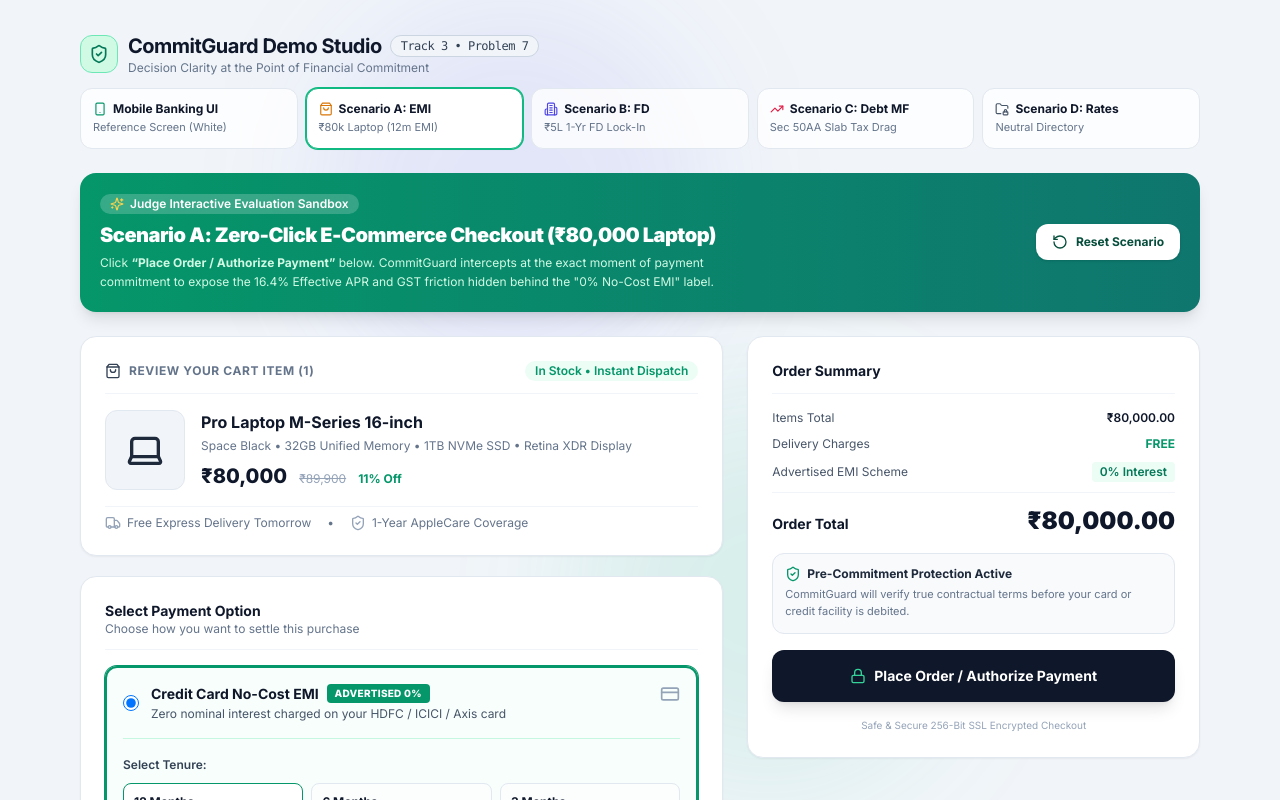
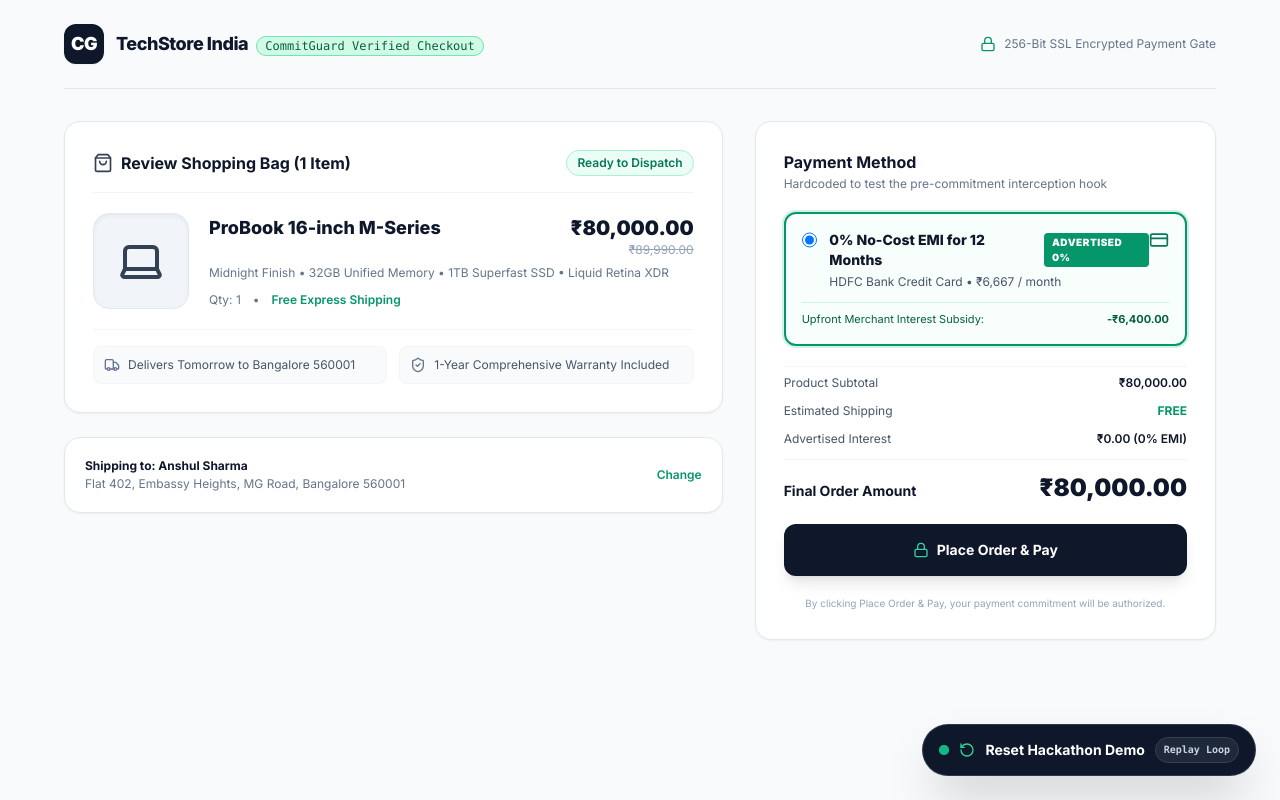
Before and after one commit to Anshhh0306/Finance, a Next.js app: page / in a window 1280 px wide. Shown: the top 800 px of the page. Built offline with nearby package versions, Linux system fonts and the light colour scheme.

Commit message:
feat: implement high-fidelity e-commerce checkout with InterceptorModal and DemoController

```diff
--- a/src/app/page.tsx
+++ b/src/app/page.tsx
@@ -1,250 +1,272 @@
 'use client';
 
 import React, { useState } from 'react';
-import { CommitGuardWidget } from '@/components/CommitGuardWidget';
-import { NeutralDirectory } from '@/components/NeutralDirectory';
-import { MobileBankingPage } from '@/components/MobileBankingPage';
-import { EcommerceCheckoutPage } from '@/components/EcommerceCheckoutPage';
 import {
+  ShoppingBag,
+  CreditCard,
+  Truck,
   ShieldCheck,
-  ShoppingBag,
-  Building2,
-  TrendingUp,
-  FolderLock,
-  Smartphone,
-  RotateCcw,
+  Lock,
+  Laptop,
+  CheckCircle2,
+  AlertCircle,
+  HelpCircle,
 } from 'lucide-react';
+import { InterceptorModal } from '@/components/InterceptorModal';
+import { DemoController } from '@/components/DemoController';
 
-type ActiveScenario = 'EMI' | 'BANK_APP' | 'FD' | 'DEBT_MF' | 'DIRECTORY';
+export default function CheckoutPage() {
+  // Modal visibility and post-commitment state
+  const [isModalOpen, setIsModalOpen] = useState(false);
+  const [isOrderPlaced, setIsOrderPlaced] = useState(false);
 
-export default function DemoStudioPage() {
-  const [activeScenario, setActiveScenario] = useState<ActiveScenario>('EMI');
-  const [isModalOpen, setIsModalOpen] = useState(false);
-  const [proceedTriggered, setProceedTriggered] = useState(false);
+  // E-Commerce purchase details
+  const productPrice = 80000;
+  const tenureMonths = 12;
+  const processingFee = 199;
+  const nominalRate = 15.0;
 
-  // Scenario default payloads
-  const emiPayload = {
-    type: 'NO_COST_EMI',
-    productName: 'Pro Laptop M-Series 16-inch',
-    productPrice: 80000,
-    tenureMonths: 12,
-    advertisedRate: 0,
-    bankProcessingFee: 199,
-    bankNominalInterestRate: 15.0,
+  // Intercept trigger when user clicks "Place Order & Pay"
+  const handlePlaceOrderClick = () => {
+    setIsModalOpen(true);
   };
 
-  const fdPayload = {
-    type: 'FD_LOCKIN',
-    institutionName: 'HDFC Bank Term Deposit',
-    principalAmount: 500000,
-    contractedTenureMonths: 12,
-    contractedRate: 7.10,
-    prematurePenaltyRate: 1.00,
-    completedMonthsBeforeExit: 6,
-    applicableCompletedRate: 5.50,
-    liquidFundRateBenchmark: 6.75,
-    investorTaxSlabPercent: 30,
-  };
-
-  const debtMfPayload = {
-    type: 'DEBT_MF',
-    fundName: 'Ultra Short Duration Debt Fund',
-    investmentAmount: 250000,
-    horizonMonths: 18,
-    expectedGrossYield: 7.20,
-    equityAllocationPercent: 10,
-    investorTaxSlabPercent: 30,
-    expectedInflationPercent: 5.50,
-  };
-
-  const handleScenarioSwitch = (scenario: ActiveScenario) => {
-    setActiveScenario(scenario);
-    setIsModalOpen(true);
-    setProceedTriggered(false);
+  // Reset hackathon demo state loop
+  const handleResetDemo = () => {
+    setIsModalOpen(false);
+    setIsOrderPlaced(false);
   };
 
   return (
-    <div className="max-w-6xl mx-auto px-4 py-4 sm:py-8 space-y-6">
-      {/* Studio Header & Mode Switcher */}
-      <div className="space-y-3">
-        <div className="flex flex-wrap items-center justify-between gap-3">
-          <div className="flex items-center gap-2.5">
-            <div className="p-2 rounded-xl bg-emerald-100 text-emerald-700 border border-emerald-300">
-              <ShieldCheck className="w-5 h-5" />
+    <div className="min-h-screen bg-slate-50 text-slate-900 flex flex-col justify-between py-6 px-4 sm:px-6 lg:px-8">
+
+      {/* Top E-Commerce Header Bar */}
+      <header className="max-w-6xl mx-auto w-full pb-6 border-b border-slate-200 flex items-center justify-between">
+        <div className="flex items-center gap-3">
+          <div className="w-10 h-10 rounded-xl bg-slate-900 text-white flex items-center justify-center font-black tracking-tight text-lg shadow-sm">
+            CG
           </div>
           <div>
-              <h1 className="text-lg sm:text-xl font-bold tracking-tight text-slate-900 flex items-center gap-2">
-                CommitGuard Demo Studio
-                <span className="text-xs px-2.5 py-0.5 rounded-full bg-slate-100 text-slate-700 border border-slate-300 font-mono font-medium">
-                  Track 3 • Problem 7
+            <span className="font-extrabold text-lg text-slate-900 tracking-tight">TechStore India</span>
+            <span className="ml-2 text-xs font-mono px-2 py-0.5 rounded-full bg-emerald-100 text-emerald-800 border border-emerald-300">
+              CommitGuard Verified Checkout
             </span>
-              </h1>
-              <p className="text-xs text-slate-500">
-                Decision Clarity at the Point of Financial Commitment
+          </div>
+        </div>
+
+        <div className="flex items-center gap-2 text-xs text-slate-500">
+          <Lock className="w-4 h-4 text-emerald-600" />
+          <span className="hidden sm:inline">256-Bit SSL Encrypted Payment Gate</span>
+        </div>
+      </header>
+
+      {/* Main Checkout Viewport Container */}
+      <main className="max-w-6xl mx-auto w-full py-8 flex-1">
+
+        {/* Order Completion State (Post-Commitment) */}
+        {isOrderPlaced ? (
+          <div className="max-w-xl mx-auto p-8 rounded-2xl bg-white border border-emerald-200 shadow-xl text-center space-y-4 animate-in zoom-in-95 duration-200">
+            <div className="w-16 h-16 rounded-full bg-emerald-100 text-emerald-600 mx-auto flex items-center justify-center">
+              <CheckCircle2 className="w-10 h-10" />
+            </div>
+            <h2 className="text-2xl font-black text-slate-900">
+              Payment Successfully Authorized
+            </h2>
+            <p className="text-sm text-slate-600 leading-relaxed">
+              Order <strong>#ORD-892410</strong> for <strong>₹80,000.00</strong> was authorized with full pre-commitment decision clarity.
             </p>
+            <div className="p-4 rounded-xl bg-slate-50 border border-slate-200 text-xs text-slate-600 text-left space-y-1">
+              <div className="font-bold text-slate-800">CommitGuard Verification Record:</div>
+              <div>• Effective APR Disclosed: <strong>16.4%</strong> (vs Advertised 0%)</div>
+              <div>• Non-refundable Processing Fee: <strong>₹199 + 18% GST</strong></div>
+              <div>• Monthly Repayment Schedule: <strong>12 Installments</strong></div>
+            </div>
+            <button
+              onClick={handleResetDemo}
+              className="mt-2 w-full py-3 px-4 rounded-xl bg-slate-900 hover:bg-black text-white text-xs sm:text-sm font-bold shadow-md transition-all"
+            >
+              Reset & Test Checkout Again
+            </button>
+          </div>
+        ) : (
+          /* High-Fidelity 2-Panel E-Commerce Checkout */
+          <div className="grid grid-cols-1 lg:grid-cols-12 gap-8 items-start">
+
+            {/* Left Panel: Shopping Cart (₹80,000 Laptop) - 7 Columns */}
+            <section aria-label="Shopping Cart" className="lg:col-span-7 space-y-6">
+
+              <div className="bg-white rounded-2xl p-6 sm:p-7 border border-slate-200 shadow-sm space-y-5">
+                <div className="flex items-center justify-between border-b border-slate-100 pb-4">
+                  <div className="flex items-center gap-2 font-bold text-slate-900 text-base">
+                    <ShoppingBag className="w-5 h-5 text-slate-700" />
+                    <span>Review Shopping Bag (1 Item)</span>
+                  </div>
+                  <span className="text-xs font-semibold text-emerald-700 bg-emerald-50 px-2.5 py-1 rounded-full border border-emerald-200">
+                    Ready to Dispatch
+                  </span>
+                </div>
+
+                <div className="flex flex-col sm:flex-row items-start sm:items-center gap-5">
+                  <div className="w-24 h-24 rounded-2xl bg-slate-100 border border-slate-200 flex items-center justify-center shrink-0 shadow-inner">
+                    <Laptop className="w-12 h-12 text-slate-700" />
+                  </div>
+                  <div className="space-y-1.5 flex-1">
+                    <div className="flex items-start justify-between gap-2">
+                      <h3 className="font-extrabold text-lg text-slate-900">
+                        ProBook 16-inch M-Series
+                      </h3>
+                      <div className="text-right">
+                        <div className="text-xl font-black text-slate-900">₹80,000.00</div>
+                        <div className="text-xs text-slate-400 line-through">₹89,990.00</div>
+                      </div>
+                    </div>
+                    <p className="text-xs text-slate-500 leading-normal">
+                      Midnight Finish • 32GB Unified Memory • 1TB Superfast SSD • Liquid Retina XDR
+                    </p>
+                    <div className="flex items-center gap-3 pt-1 text-xs text-slate-500">
+                      <span>Qty: 1</span>
+                      <span>•</span>
+                      <span className="text-emerald-600 font-semibold">Free Express Shipping</span>
                     </div>
                   </div>
                 </div>
 
-        {/* 5-Scenario Clean Selector Switcher */}
-        <div className="grid grid-cols-2 sm:grid-cols-5 gap-2">
-          <button
-            onClick={() => handleScenarioSwitch('BANK_APP')}
-            className={`p-3 rounded-xl border text-left transition-all space-y-0.5 ${
-              activeScenario === 'BANK_APP'
-                ? 'bg-white border-emerald-500 shadow-sm ring-1 ring-emerald-500'
-                : 'bg-white/80 border-slate-200 hover:border-slate-300'
-            }`}
-          >
-            <div className="flex items-center gap-1.5 text-xs font-bold text-slate-900">
-              <Smartphone className="w-3.5 h-3.5 text-emerald-600" />
-              <span>Mobile Banking UI</span>
+                <div className="pt-4 border-t border-slate-100 grid grid-cols-1 sm:grid-cols-2 gap-3 text-xs text-slate-600">
+                  <div className="flex items-center gap-2 p-2.5 rounded-lg bg-slate-50 border border-slate-100">
+                    <Truck className="w-4 h-4 text-slate-500 shrink-0" />
+                    <span>Delivers Tomorrow to Bangalore 560001</span>
                   </div>
-            <div className="text-[11px] text-slate-500">
-              Reference Screen (White)
+                  <div className="flex items-center gap-2 p-2.5 rounded-lg bg-slate-50 border border-slate-100">
+                    <ShieldCheck className="w-4 h-4 text-slate-500 shrink-0" />
+                    <span>1-Year Comprehensive Warranty Included</span>
                   </div>
-          </button>
-
-          <button
-            onClick={() => handleScenarioSwitch('EMI')}
-            className={`p-3 rounded-xl border text-left transition-all space-y-0.5 ${
-              activeScenario === 'EMI'
-                ? 'bg-white border-emerald-500 shadow-sm ring-1 ring-emerald-500'
-                : 'bg-white/80 border-slate-200 hover:border-slate-300'
-            }`}
-          >
-            <div className="flex items-center gap-1.5 text-xs font-bold text-slate-900">
-              <ShoppingBag className="w-3.5 h-3.5 text-amber-600" />
-              <span>Scenario A: EMI</span>
-            </div>
-            <div className="text-[11px] text-slate-500">
-              ₹80k Laptop (12m EMI)
-            </div>
-          </button>
-
-          <button
-            onClick={() => handleScenarioSwitch('FD')}
-            className={`p-3 rounded-xl border text-left transition-all space-y-0.5 ${
-              activeScenario === 'FD'
-                ? 'bg-white border-emerald-500 shadow-sm ring-1 ring-emerald-500'
-                : 'bg-white/80 border-slate-200 hover:border-slate-300'
-            }`}
-          >
-            <div className="flex items-center gap-1.5 text-xs font-bold text-slate-900">
-              <Building2 className="w-3.5 h-3.5 text-indigo-600" />
-              <span>Scenario B: FD</span>
-            </div>
-            <div className="text-[11px] text-slate-500">
-              ₹5L 1-Yr FD Lock-In
-            </div>
-          </button>
-
-          <button
-            onClick={() => handleScenarioSwitch('DEBT_MF')}
-            className={`p-3 rounded-xl border text-left transition-all space-y-0.5 ${
-              activeScenario === 'DEBT_MF'
-                ? 'bg-white border-emerald-500 shadow-sm ring-1 ring-emerald-500'
-                : 'bg-white/80 border-slate-200 hover:border-slate-300'
-            }`}
-          >
-            <div className="flex items-center gap-1.5 text-xs font-bold text-slate-900">
-              <TrendingUp className="w-3.5 h-3.5 text-rose-600" />
-              <span>Scenario C: Debt MF</span>
-            </div>
-            <div className="text-[11px] text-slate-500">
-              Sec 50AA Slab Tax Drag
-            </div>
-          </button>
-
-          <button
-            onClick={() => handleScenarioSwitch('DIRECTORY')}
-            className={`p-3 rounded-xl border text-left transition-all space-y-0.5 ${
-              activeScenario === 'DIRECTORY'
-                ? 'bg-white border-emerald-500 shadow-sm ring-1 ring-emerald-500'
-                : 'bg-white/80 border-slate-200 hover:border-slate-300'
-            }`}
-          >
-            <div className="flex items-center gap-1.5 text-xs font-bold text-slate-900">
-              <FolderLock className="w-3.5 h-3.5 text-slate-600" />
-              <span>Scenario D: Rates</span>
-            </div>
-            <div className="text-[11px] text-slate-500">
-              Neutral Directory
-            </div>
-          </button>
                 </div>
               </div>
 
-      {/* Main Interactive Display Area */}
-      {activeScenario === 'EMI' ? (
-        <EcommerceCheckoutPage
-          isInterceptorOpen={isModalOpen}
-          onTriggerInterceptor={() => setIsModalOpen(true)}
-          onProceed={() => {
-            setIsModalOpen(false);
-            setProceedTriggered(true);
-          }}
-          onAbort={() => setIsModalOpen(false)}
-          proceedTriggered={proceedTriggered}
-          onReset={() => {
-            setIsModalOpen(false);
-            setProceedTriggered(false);
-          }}
+              {/* Delivery Address Snapshot */}
+              <div className="bg-white rounded-2xl p-5 border border-slate-200 shadow-sm flex items-center justify-between text-xs">
+                <div className="space-y-0.5">
+                  <div className="font-bold text-slate-900">Shipping to: Anshul Sharma</div>
+                  <div className="text-slate-500">Flat 402, Embassy Heights, MG Road, Bangalore 560001</div>
+                </div>
+                <span className="text-emerald-600 font-semibold hover:underline cursor-pointer">
+                  Change
+                </span>
+              </div>
+            </section>
+
+            {/* Right Panel: Payment Selection & Order Total - 5 Columns */}
+            <section aria-label="Payment Method & Summary" className="lg:col-span-5 space-y-6">
+
+              <div className="bg-white rounded-2xl p-6 sm:p-7 border border-slate-200 shadow-sm space-y-5">
+                <div>
+                  <h3 className="font-bold text-base text-slate-900">
+                    Payment Method
+                  </h3>
+                  <p className="text-xs text-slate-500 mt-0.5">
+                    Hardcoded to test the pre-commitment interception hook
+                  </p>
+                </div>
+
+                {/* Hardcoded Option: "0% No-Cost EMI for 12 Months" */}
+                <div className="p-4 rounded-xl border-2 border-emerald-600 bg-emerald-50/40 ring-2 ring-emerald-500/20 space-y-3">
+                  <div className="flex items-start justify-between">
+                    <div className="flex items-start gap-3">
+                      <input
+                        type="radio"
+                        name="payment_option"
+                        id="payment_nocost_emi"
+                        checked={true}
+                        readOnly
+                        className="w-4 h-4 mt-0.5 text-emerald-600 focus:ring-emerald-500"
                       />
-      ) : activeScenario === 'BANK_APP' ? (
-        <MobileBankingPage />
-      ) : activeScenario === 'DIRECTORY' ? (
-        <div className="bg-white p-6 rounded-2xl border border-slate-200 shadow-sm">
-          <NeutralDirectory />
+                      <div>
+                        <div className="flex items-center gap-2">
+                          <label
+                            htmlFor="payment_nocost_emi"
+                            className="font-extrabold text-sm text-slate-900 cursor-pointer"
+                          >
+                            0% No-Cost EMI for 12 Months
+                          </label>
+                          <span className="px-2 py-0.5 rounded text-[10px] font-black bg-emerald-600 text-white uppercase tracking-wider">
+                            Advertised 0%
+                          </span>
                         </div>
-      ) : (
-        <div className="space-y-6">
-          {proceedTriggered ? (
-            <div className="p-8 rounded-2xl glass-panel text-center space-y-3 max-w-xl mx-auto">
-              <div className="w-12 h-12 rounded-full bg-accent-emerald/20 text-accent-emerald mx-auto flex items-center justify-center">
-                <ShieldCheck className="w-6 h-6" />
+                        <p className="text-xs text-slate-600 mt-1">
+                          HDFC Bank Credit Card • ₹6,667 / month
+                        </p>
                       </div>
-              <h3 className="text-lg font-bold text-white">
-                Transaction Completed with Decision Clarity
-              </h3>
-              <p className="text-xs text-slate-400 leading-relaxed">
-                User understood the Effective APR, GST friction, and liquidity impacts before authorizing capital.
-              </p>
+                    </div>
+                    <CreditCard className="w-5 h-5 text-emerald-700 shrink-0" />
+                  </div>
+
+                  <div className="pt-2 border-t border-emerald-200/60 flex items-center justify-between text-[11px] text-emerald-800">
+                    <span>Upfront Merchant Interest Subsidy:</span>
+                    <strong className="font-bold">-₹6,400.00</strong>
+                  </div>
+                </div>
+
+                {/* Order Summary Calculations */}
+                <div className="space-y-3 pt-2 border-t border-slate-100 text-xs">
+                  <div className="flex items-center justify-between text-slate-600">
+                    <span>Product Subtotal</span>
+                    <span className="font-semibold text-slate-900">₹80,000.00</span>
+                  </div>
+                  <div className="flex items-center justify-between text-slate-600">
+                    <span>Estimated Shipping</span>
+                    <span className="font-bold text-emerald-600">FREE</span>
+                  </div>
+                  <div className="flex items-center justify-between text-slate-600">
+                    <span>Advertised Interest</span>
+                    <span className="font-semibold text-slate-900">₹0.00 (0% EMI)</span>
+                  </div>
+
+                  <div className="pt-3 border-t border-slate-100 flex items-baseline justify-between">
+                    <span className="text-sm font-bold text-slate-900">Final Order Amount</span>
+                    <span className="text-2xl font-black text-slate-900">₹80,000.00</span>
+                  </div>
+                </div>
+
+                {/* Prominent Commitment Button: "Place Order & Pay" */}
                 <button
-                onClick={() => {
-                  setProceedTriggered(false);
-                  setIsModalOpen(true);
-                }}
-                className="px-4 py-2 rounded-xl bg-brand-600 hover:bg-brand-500 text-xs font-bold text-white transition-colors"
+                  id="btn-place-order-pay"
+                  onClick={handlePlaceOrderClick}
+                  className="w-full py-4 px-6 rounded-xl bg-slate-900 hover:bg-black text-white text-sm font-bold shadow-lg hover:shadow-xl transition-all flex items-center justify-center gap-2 group active:scale-[0.99] focus:outline-none focus:ring-2 focus:ring-slate-900"
                 >
-                Reset & Test Another Flow
+                  <Lock className="w-4 h-4 text-emerald-400 group-hover:scale-110 transition-transform" />
+                  <span>Place Order & Pay</span>
                 </button>
+
+                <div className="text-center text-[10px] text-slate-400">
+                  By clicking Place Order & Pay, your payment commitment will be authorized.
                 </div>
-          ) : isModalOpen ? (
-            <CommitGuardWidget
-              commitmentType={activeScenario === 'FD' ? 'FD_LOCKIN' : 'DEBT_MF'}
-              initialPayload={activeScenario === 'FD' ? fdPayload : debtMfPayload}
-              onProceed={() => setProceedTriggered(true)}
-              onAbort={() => setIsModalOpen(false)}
-            />
-          ) : (
-            <div className="p-8 rounded-2xl glass-panel text-center space-y-3 max-w-xl mx-auto">
-              <h3 className="text-base font-semibold text-slate-300">
-                Interceptor Overlay Dismissed by User
-              </h3>
-              <p className="text-xs text-slate-500">
-                User modified their terms or backed out of checkout.
-              </p>
-              <button
-                onClick={() => setIsModalOpen(true)}
-                className="px-4 py-2 rounded-xl bg-surface-100 hover:bg-surface-200 border border-white/10 text-xs font-semibold text-slate-300 transition-colors"
-              >
-                Re-open CommitGuard Interceptor
-              </button>
+              </div>
+            </section>
+
           </div>
         )}
-        </div>
-      )}
+      </main>
+
+      {/* Embedded Pre-Commitment Interceptor Modal */}
+      <InterceptorModal
+        isOpen={isModalOpen}
+        onClose={() => setIsModalOpen(false)}
+        onModifyTerms={() => setIsModalOpen(false)}
+        onProceedAnyway={() => {
+          setIsModalOpen(false);
+          setIsOrderPlaced(true);
+        }}
+        productPrice={productPrice}
+        tenureMonths={tenureMonths}
+        processingFee={processingFee}
+        nominalRate={nominalRate}
+      />
+
+      {/* Floating Demo Controller Button Fixed to Bottom Right */}
+      <DemoController
+        onReset={handleResetDemo}
+        isInterceptionActive={isModalOpen}
+      />
     </div>
   );
 }
--- /dev/null
+++ b/src/components/DemoController.tsx
@@ -0,0 +1,51 @@
+'use client';
+
+import React from 'react';
+import { RotateCcw, ShieldCheck, Sparkles } from 'lucide-react';
+
+interface DemoControllerProps {
+  onReset: () => void;
+  isInterceptionActive?: boolean;
+}
+
+export const DemoController: React.FC<DemoControllerProps> = ({
+  onReset,
+  isInterceptionActive = false,
+}) => {
+  return (
+    <aside
+      aria-label="Hackathon Evaluation Controller"
+      className="fixed bottom-6 right-6 z-50 flex items-center gap-2 animate-in slide-in-from-bottom-5 duration-300"
+    >
+      <button
+        id="btn-reset-demo"
+        onClick={onReset}
+        title="Instantly clear modal state and replay the checkout interception without refreshing the browser"
+        className="group relative flex items-center gap-2.5 px-4 py-3 bg-slate-900 hover:bg-black text-white text-xs sm:text-sm font-bold rounded-full shadow-2xl hover:shadow-emerald-500/20 border border-slate-700/80 transition-all hover:scale-105 active:scale-95 focus:outline-none focus:ring-2 focus:ring-emerald-400"
+      >
+        {/* Animated pulse indicator when interception is active */}
+        <span className="relative flex h-2.5 w-2.5">
+          <span
+            className={`absolute inline-flex h-full w-full rounded-full opacity-75 ${
+              isInterceptionActive
+                ? 'bg-amber-400 animate-ping'
+                : 'bg-emerald-400 animate-pulse'
+            }`}
+          />
+          <span
+            className={`relative inline-flex rounded-full h-2.5 w-2.5 ${
+              isInterceptionActive ? 'bg-amber-500' : 'bg-emerald-500'
+            }`}
+          />
+        </span>
+
+        <RotateCcw className="w-4 h-4 text-emerald-400 group-hover:rotate-180 transition-transform duration-500" />
+        <span>Reset Hackathon Demo</span>
+
+        <span className="hidden md:inline text-[10px] font-mono px-2 py-0.5 rounded-full bg-slate-800 text-slate-300 border border-slate-700">
+          Replay Loop
+        </span>
+      </button>
+    </aside>
+  );
+};
```
Lines whose indentation alone changed are shown as unchanged.
